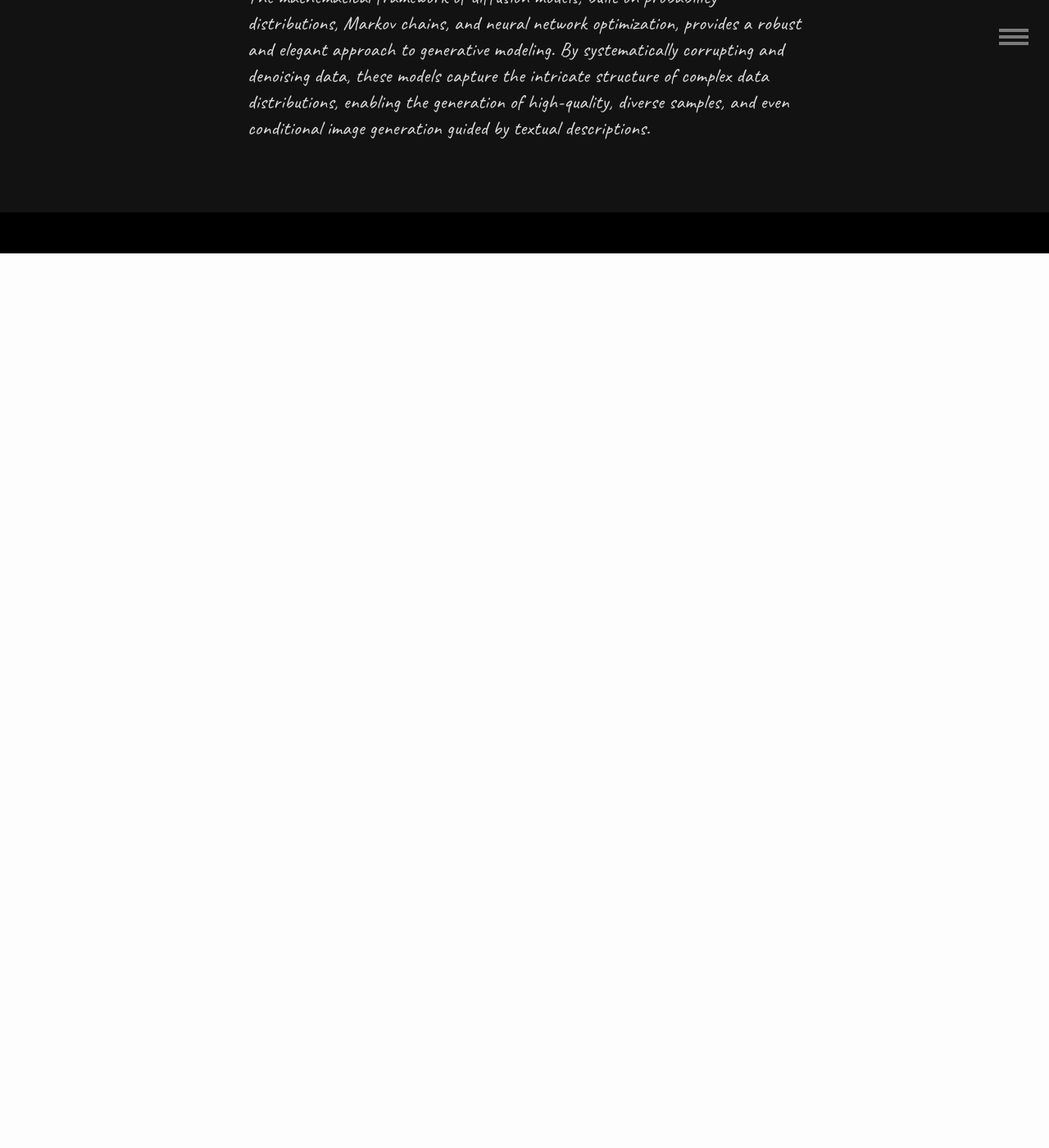
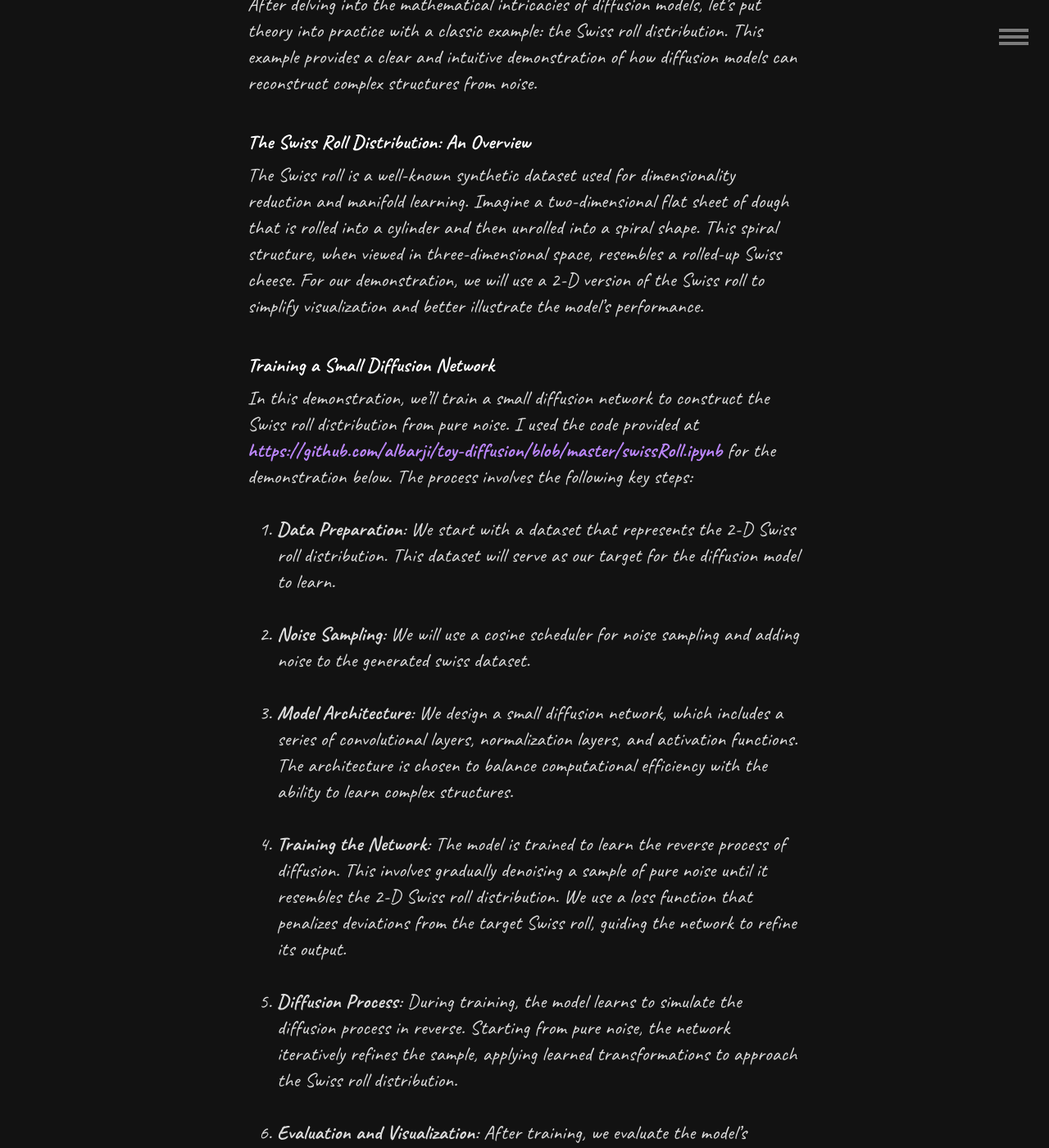
Before and after one commit to spraphul/blog, a Jekyll site: the page built from _posts/2024-07-21-diffusion-models.md, in a window 1280 px wide and 1400 px high, scrolled down 10147 px. Shown: the whole window at 82% size. Built offline with Jekyll 4.4.1, drawn with Linux system fonts in a browser that asks for light colours; some web fonts are replaced; formulas are drawn with MathJax 3; before the commit the page ends 10456 px from its top, so only the background shows below that; some of the changed text lies outside the part shown.

Commit message:
Update 2024-07-21-diffusion-models.md

```diff
--- a/_posts/2024-07-21-diffusion-models.md
+++ b/_posts/2024-07-21-diffusion-models.md
@@ -121,23 +121,6 @@ x_0 = \frac{x_t - \sqrt{1 - \bar{\alpha}_t} \cdot \epsilon}{\sqrt{\bar{\alpha}_t
 $$
 
 
-1. **Subtract the Noise Term**:
-   - Compute the noise term:
-     $
-     \sqrt{1 - \bar{\alpha}_t} \cdot \epsilon
-     $
-   - Subtract this term from the noisy data \( x_t \):
-     $
-     x_t - \sqrt{1 - \bar{\alpha}_t} \cdot \epsilon
-     $
-
-2. **Scale Back**:
-   - Divide the result by \( \sqrt{\bar{\alpha}_t} \) to recover the original data:
-     $
-     x_0 = \frac{x_t - \sqrt{1 - \bar{\alpha}_t} \cdot \epsilon}{\sqrt{\bar{\alpha}_t}}
-     $
-
-
 **Key Points:**
 
 * **Knowledge of Noise:** This formula relies on knowing the exact noise added at timestep *t* ($\epsilon_t$). During training, we have this information since we sampled the noise ourselves. However, during image generation, we don't know this noise, so the model has to predict it.
@@ -174,3 +157,37 @@ Since the U-Net uses shared parameters across all timesteps, it needs a mechanis
 ### The Mathematical Elegance of Diffusion Models
 
 The mathematical framework of diffusion models, built on probability distributions, Markov chains, and neural network optimization, provides a robust and elegant approach to generative modeling. By systematically corrupting and denoising data, these models capture the intricate structure of complex data distributions, enabling the generation of high-quality, diverse samples, and even conditional image generation guided by textual descriptions.
+
+## Demonstrating Diffusion with the Swiss Roll Distribution
+
+After delving into the mathematical intricacies of diffusion models, let’s put theory into practice with a classic example: the Swiss roll distribution. This example provides a clear and intuitive demonstration of how diffusion models can reconstruct complex structures from noise.
+
+#### The Swiss Roll Distribution: An Overview
+
+The Swiss roll is a well-known synthetic dataset used for dimensionality reduction and manifold learning. Imagine a two-dimensional flat sheet of dough that is rolled into a cylinder and then unrolled into a spiral shape. This spiral structure, when viewed in three-dimensional space, resembles a rolled-up Swiss cheese. For our demonstration, we will use a 2-D version of the Swiss roll to simplify visualization and better illustrate the model’s performance.
+
+#### Training a Small Diffusion Network
+
+In this demonstration, we’ll train a small diffusion network to construct the Swiss roll distribution from pure noise. I used the code provided at [https://github.com/albarji/toy-diffusion/blob/master/swissRoll.ipynb](https://github.com/albarji/toy-diffusion/blob/master/swissRoll.ipynb) for the demonstration below. The process involves the following key steps:
+
+1. **Data Preparation**: We start with a dataset that represents the 2-D Swiss roll distribution. This dataset will serve as our target for the diffusion model to learn.
+
+2. **Noise Sampling**: We will use a cosine scheduler for noise sampling and adding noise to the generated swiss dataset.
+
+3. **Model Architecture**: We design a small diffusion network, which includes a series of convolutional layers, normalization layers, and activation functions. The architecture is chosen to balance computational efficiency with the ability to learn complex structures.
+
+4. **Training the Network**: The model is trained to learn the reverse process of diffusion. This involves gradually denoising a sample of pure noise until it resembles the 2-D Swiss roll distribution. We use a loss function that penalizes deviations from the target Swiss roll, guiding the network to refine its output.
+
+5. **Diffusion Process**: During training, the model learns to simulate the diffusion process in reverse. Starting from pure noise, the network iteratively refines the sample, applying learned transformations to approach the Swiss roll distribution.
+
+6. **Evaluation and Visualization**: After training, we evaluate the model's performance by generating samples from the diffusion process. We visualize these samples to assess how well the network has learned to reconstruct the 2-D Swiss roll distribution.
+
+#### Results and Insights
+
+Upon visualizing the results, we expect to see that the diffusion network effectively transforms random noise into a well-defined 2-D Swiss roll distribution. This demonstrates the model’s ability to capture and generate complex structures from seemingly unstructured input. The 2-D Swiss roll serves as a valuable test case, showing how diffusion models can handle intricate data structures and learn meaningful representations.
+
+![diffusion](https://github.com/spraphul/blog/blob/gh-pages/_posts/swissroll.gif?raw=true)
+
+#### Conclusion
+
+This demonstration highlights the power of diffusion models in learning and generating complex data distributions. By starting from pure noise and training on a classic dataset like the Swiss roll, we can visualize the efficacy of these models in reconstructing and understanding complex data structures. This process not only showcases the practical application of diffusion models but also provides insights into their capabilities for various data generation tasks.
```
